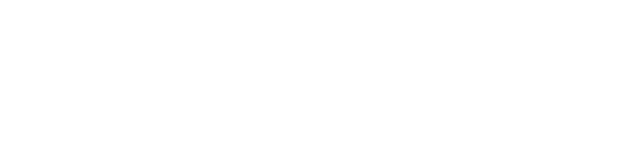
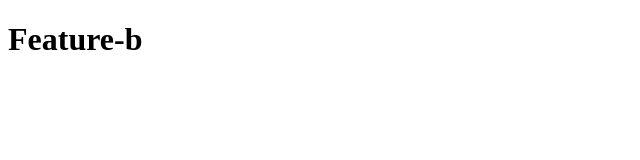
Before and after one commit to lchr3/git-one, a plain HTML site: page index.html in a window 1280 px wide. Shown: the whole page, without its empty margins (0-640 px from the left). Drawn offline with Linux system fonts and the light colour scheme.

Commit message:
added h1

```diff
--- a/index.html
+++ b/index.html
@@ -5,6 +5,6 @@
     <title></title>
   </head>
   <body>
-
+    <h1>Feature-b</h1>
   </body>
 </html>
```
